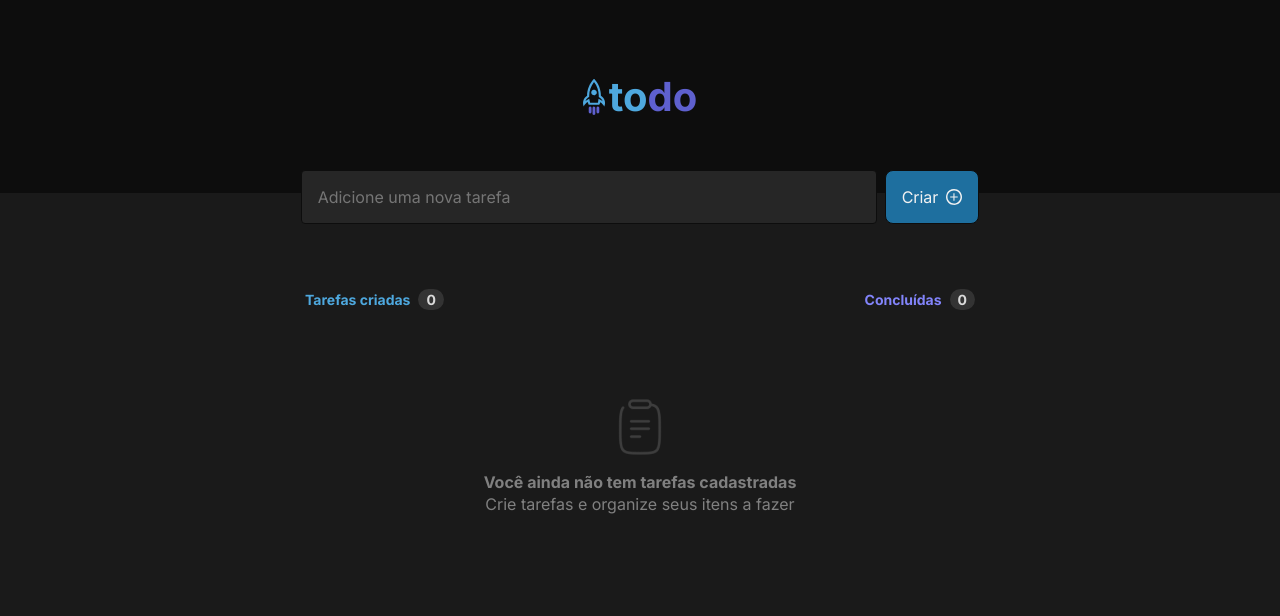
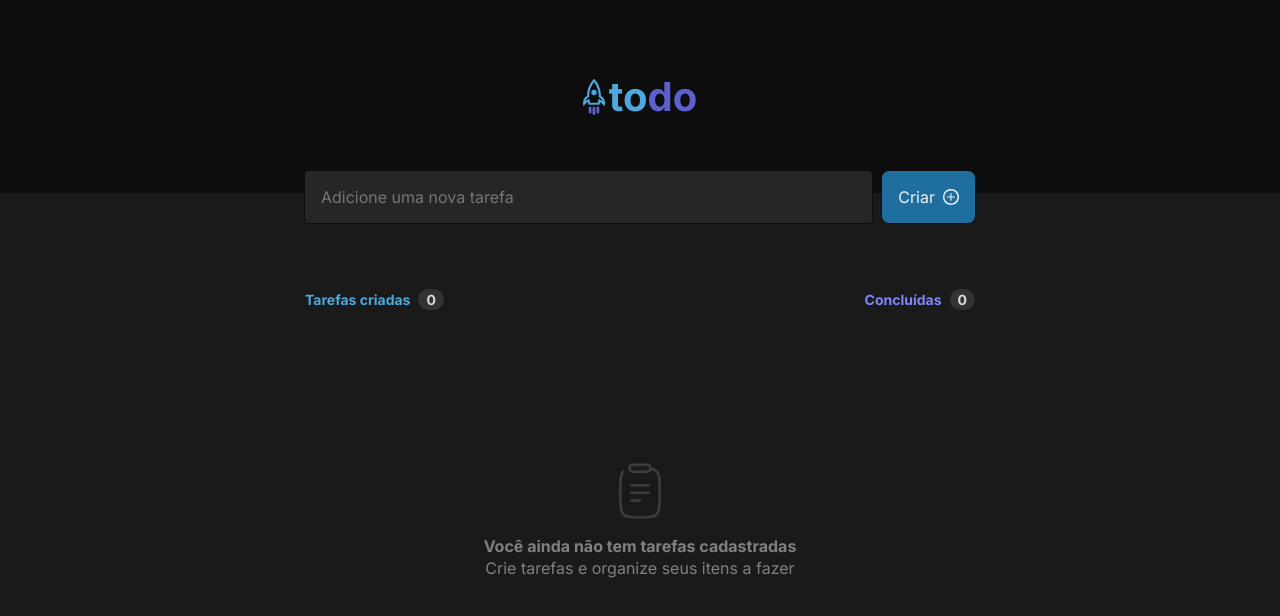
Before and after one commit to Hzimr/Desafio01PraticandoOsConceitosDoReactJS, a React (Vite) app: page / in a window 1280 px wide. Shown: the top 616 px of the page. Built offline with nearby package versions, Linux system fonts and the light colour scheme.

Commit message:
refactor: separating components notasks

```diff
--- a/src/App.tsx
+++ b/src/App.tsx
@@ -1,6 +1,5 @@
 import styles from './AppStyles.module.css'
 import { Header } from './components/header/header'
-import { NewTask } from './components/newtask/newtask'
 import { Task } from './components/tasks/tasks'
 import './global.css'
 
@@ -9,7 +8,6 @@ export function App() {
   return (
     <main className={styles.main}>
       <Header />
-      <NewTask />
       <Task />
     </main>
   )
--- a/src/components/newtask/newtask.tsx
+++ b/src/components/newtask/newtask.tsx
@@ -1,11 +1,20 @@
 import styles from './newtaskstyles.module.css'
 import plus from '../../assets/plus.svg'
+
+// interface Task {
+//   task: string;
+//   status: string;
+// }
+
 
 export function NewTask() {
   return (
     <div>
       <form className={styles.form}>
         <input
+          name="task"
+          //onChange={handleNewTaskChange}
+          //value={newTaskText}
           className={styles.input}
           type="text"
           placeholder="Adicione uma nova tarefa"
--- /dev/null
+++ b/src/components/notask/notask.tsx
@@ -0,0 +1,13 @@
+import styles from './notaskStyles.module.css'
+export function NoTask() {
+  return (
+    <span>
+          <p className={styles.text1}>
+          Você ainda não tem tarefas cadastradas
+          </p>
+          <p className={styles.text2}>
+            Crie tarefas e organize seus itens a fazer
+          </p>
+    </span>
+  )
+}
--- /dev/null
+++ b/src/components/notask/notaskStyles.module.css
@@ -0,0 +1,12 @@
+.text1 {
+  font-size: 1rem;
+  font-weight: bold;
+  line-height: 140%;
+  text-align: center;
+}
+
+.text2 {
+  font-size: 1rem;
+  line-height: 140%;
+  text-align: center;
+}
--- a/src/components/tasks/tasks.tsx
+++ b/src/components/tasks/tasks.tsx
@@ -1,9 +1,12 @@
 import styles from './tasksStyles.module.css'
 import agenda from '../../assets/Clipboard.png'
+import { NewTask } from '../newtask/newtask'
+import { NoTask } from '../notask/notask'
 
 export function Task() {
   return (
     <div className={styles.wrapper}>
+      <NewTask />
       <header className={styles.tasksInfo}>
         <section className={styles.tasksCreated}>
           <p>Tarefas criadas</p>
@@ -16,15 +19,7 @@ export function Task() {
       </header>
       <div className={styles.content}>
         <img src={agenda} alt="" />
-        <span>
-          <p className={styles.text1}>
-          Você ainda não tem tarefas cadastradas
-          </p>
-          <p className={styles.text2}>
-            Crie tarefas e organize seus itens a fazer
-          </p>
-        </span>
-
+        <NoTask />
       </div>
     </div>
   )
--- a/src/components/tasks/tasksStyles.module.css
+++ b/src/components/tasks/tasksStyles.module.css
@@ -3,9 +3,9 @@
   aling-items: center;
   justify-content: center;
   flex-direction: column;
-  margin-top: 4rem;
   width: 44rem;
   padding: 0 1rem;
+  gap: 4rem;
 }
 
 @media (max-width: 768px) {
@@ -67,16 +67,3 @@
   gap: 1rem;
   padding: 4rem 1.5rem;
 }
-
-.text1 {
-  font-size: 1rem;
-  font-weight: bold;
-  line-height: 140%;
-  text-align: center;
-}
-
-.text2 {
-  font-size: 1rem;
-  line-height: 140%;
-  text-align: center;
-}
```
